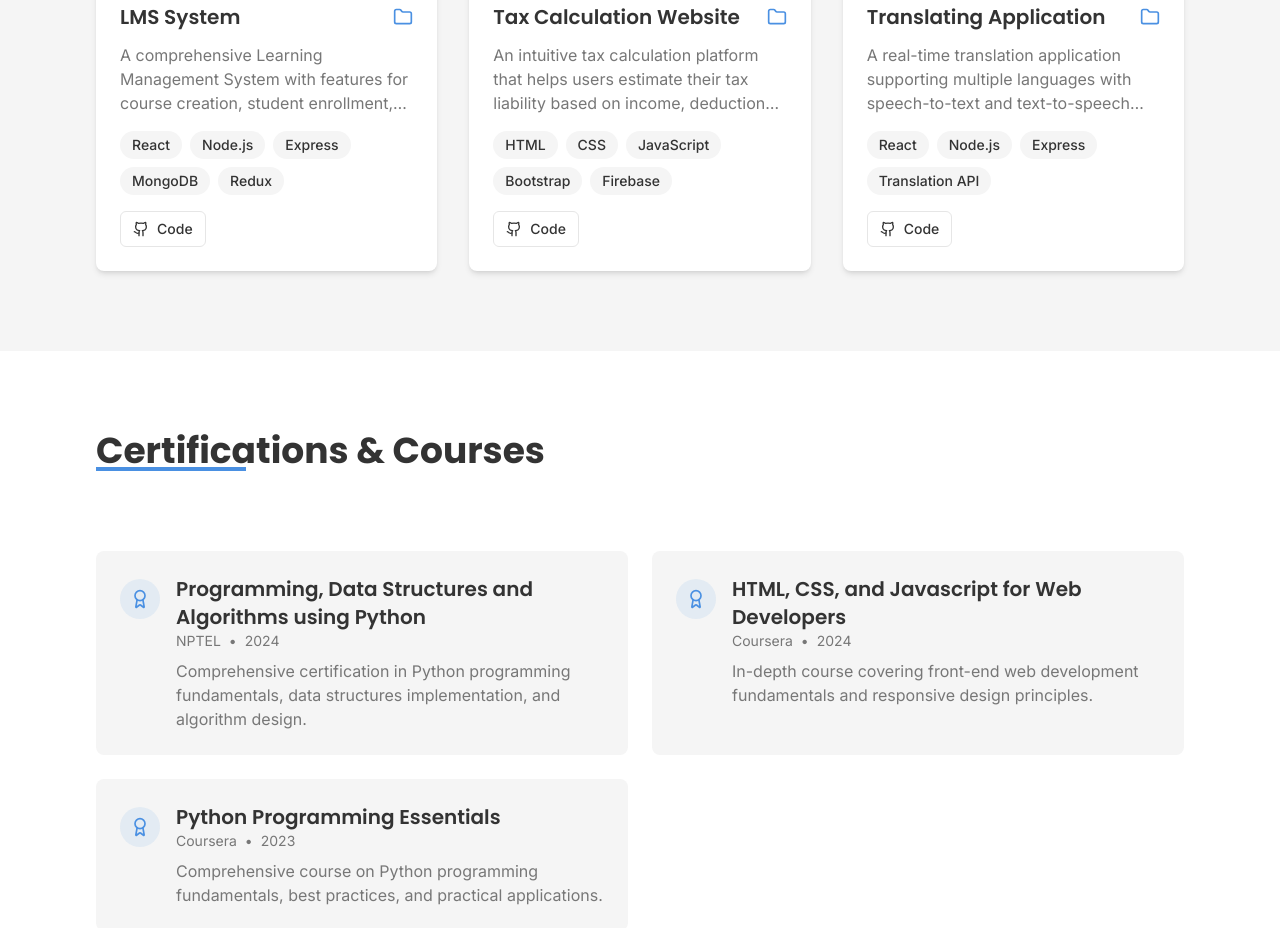
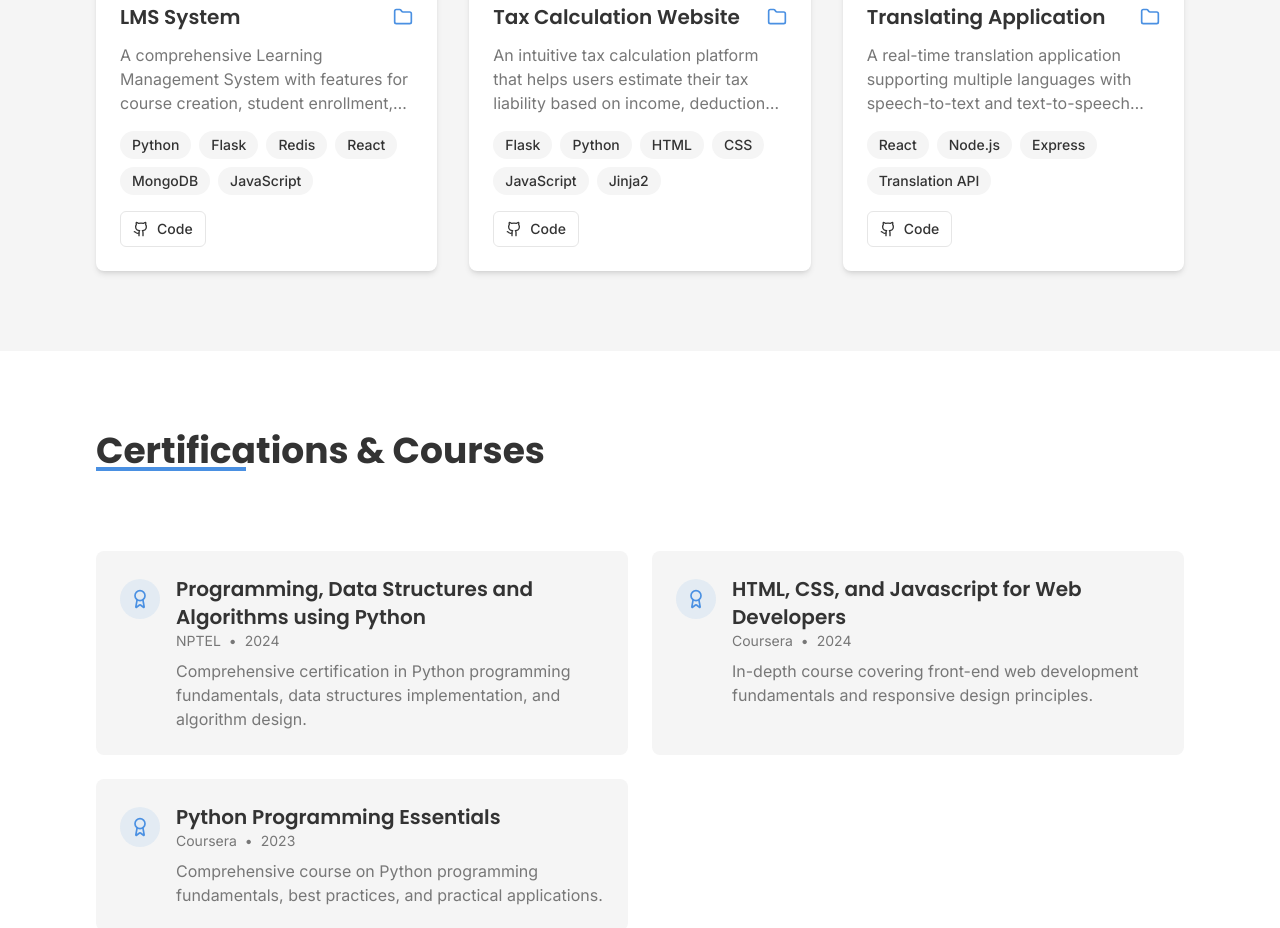
Before and after one commit to ManishBhartinn07/modern-personal-site, a React (Vite) app: page / in a window 1280 px wide. Shown: the part 2740-3668 px from the top of the page. Built offline with nearby package versions, Linux system fonts and the light colour scheme.

Commit message:
Update project technologies
Update the technologies used in the LMS System and Tax Calculation projects.

```diff
--- a/src/components/ProjectsSection.tsx
+++ b/src/components/ProjectsSection.tsx
@@ -16,14 +16,14 @@ const ProjectsSection = () => {
     {
       title: "LMS System",
       description: "A comprehensive Learning Management System with features for course creation, student enrollment, progress tracking, and interactive learning materials.",
-      technologies: ["React", "Node.js", "Express", "MongoDB", "Redux"],
+      technologies: ["Python", "Flask", "Redis", "React", "MongoDB", "JavaScript"],
       githubLink: "https://github.com/ManishBhartinn07/LMS-System",
       image: "https://images.unsplash.com/photo-1488590528505-98d2b5aba04b"
     },
     {
       title: "Tax Calculation Website",
       description: "An intuitive tax calculation platform that helps users estimate their tax liability based on income, deductions, and applicable tax laws.",
-      technologies: ["HTML", "CSS", "JavaScript", "Bootstrap", "Firebase"],
+      technologies: ["Flask", "Python", "HTML", "CSS", "JavaScript", "Jinja2"],
       githubLink: "https://github.com/ManishBhartinn07/Tax-Calculation-website",
       image: "https://images.unsplash.com/photo-1461749280684-dccba630e2f6"
     },
```
